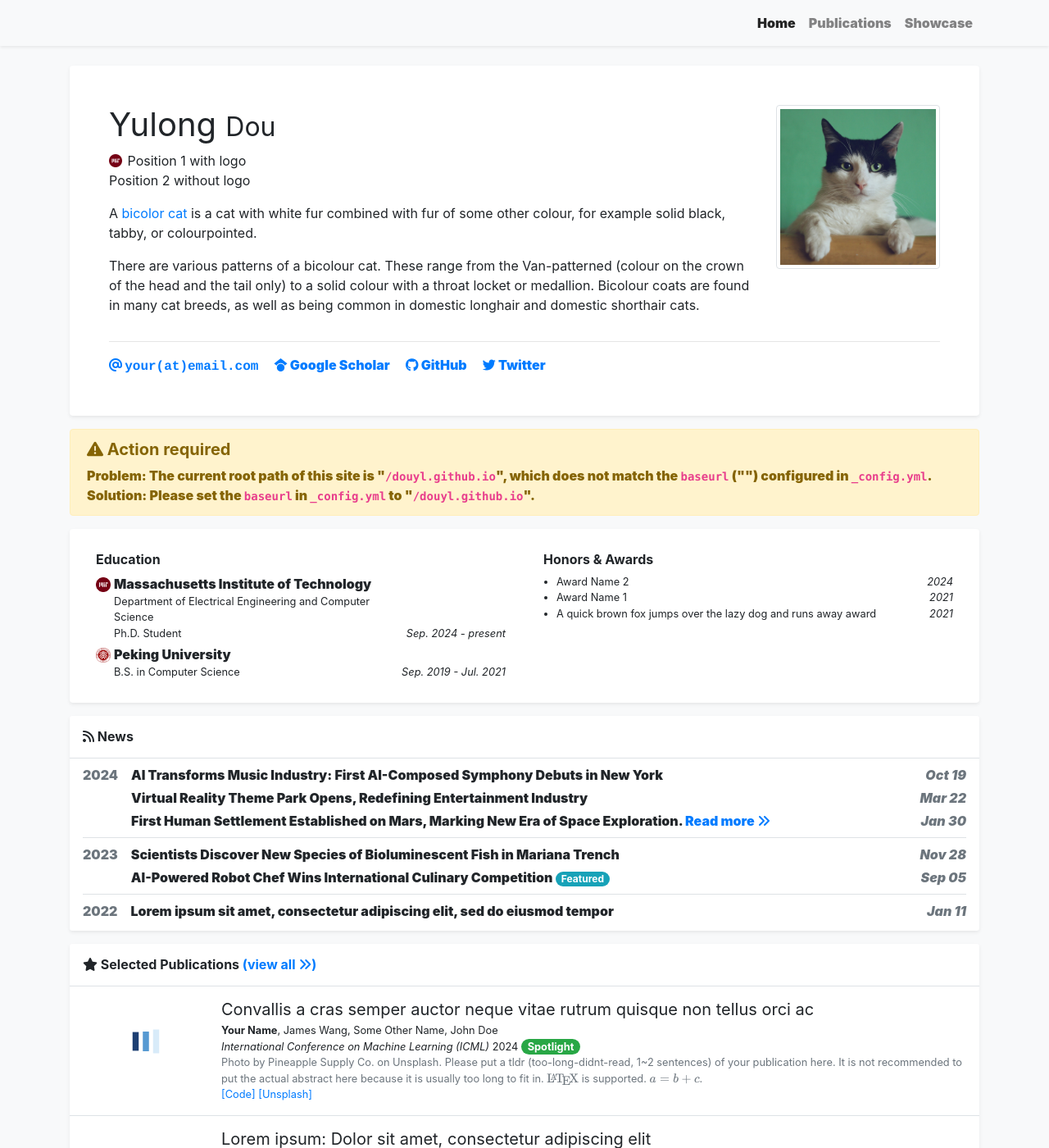
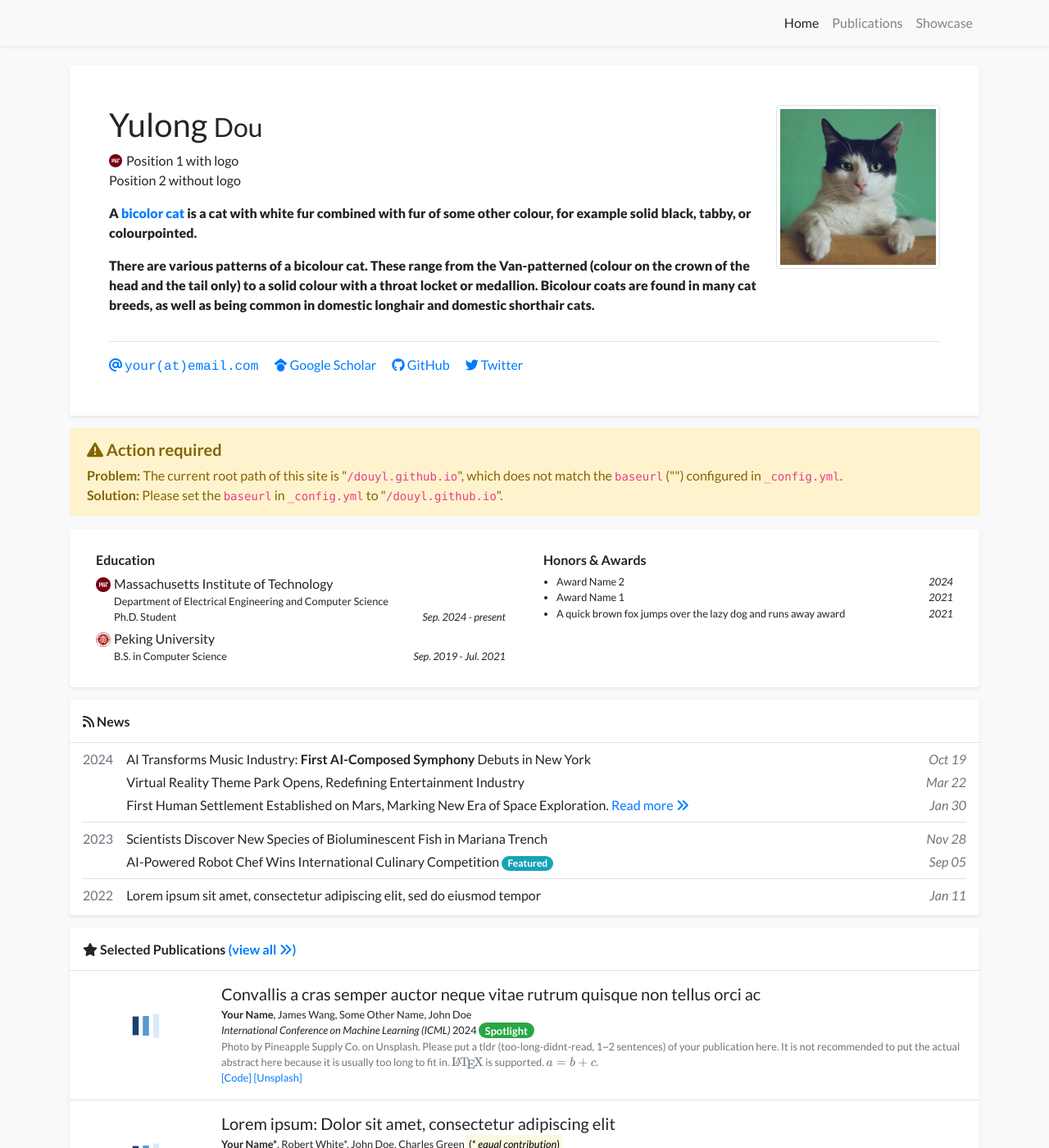
Before and after one commit to douyl/douyl.github.io, a Jekyll site: the page built from index.html, in a window 1280 px wide and 1400 px high. Shown: the whole window at 82% size. Built offline with Jekyll 4.4.1, drawn with Linux system fonts in a browser that asks for light colours; nearby versions of some CDN libraries; a style sheet for code colours, icons or effects is not loaded.

Commit message:
Update global.css

```diff
--- a/assets/css/global.css
+++ b/assets/css/global.css
@@ -1,8 +1,8 @@
 @charset "utf-8";
 body {
-    /* font-family: "Lato", sans-serif; */
-    font-family: -apple-system, BlinkMacSystemFont, "Segoe UI Emoji", "Segoe UI", Ubuntu, Roboto, 'Open Sans', Oxygen-Sans, Cantarell, 'Microsoft YaHei', sans-serif;
-    font-weight: 900;
+    font-family: "Lato", sans-serif;
+    /* font-family: -apple-system, BlinkMacSystemFont, "Segoe UI Emoji", "Segoe UI", Ubuntu, Roboto, 'Open Sans', Oxygen-Sans, Cantarell, 'Microsoft YaHei', sans-serif; */
+    font-weight: 400;
     padding-top: 5.0rem;
 }
 
@@ -17,7 +17,7 @@ h1, h2, h3, h4, h5, h6,
 
 .text-profile-bio {
     /* font-family: "Raleway"; */
-    font-weight: 400;
+    font-weight: 900;
 }
 
 .navbar {
```
